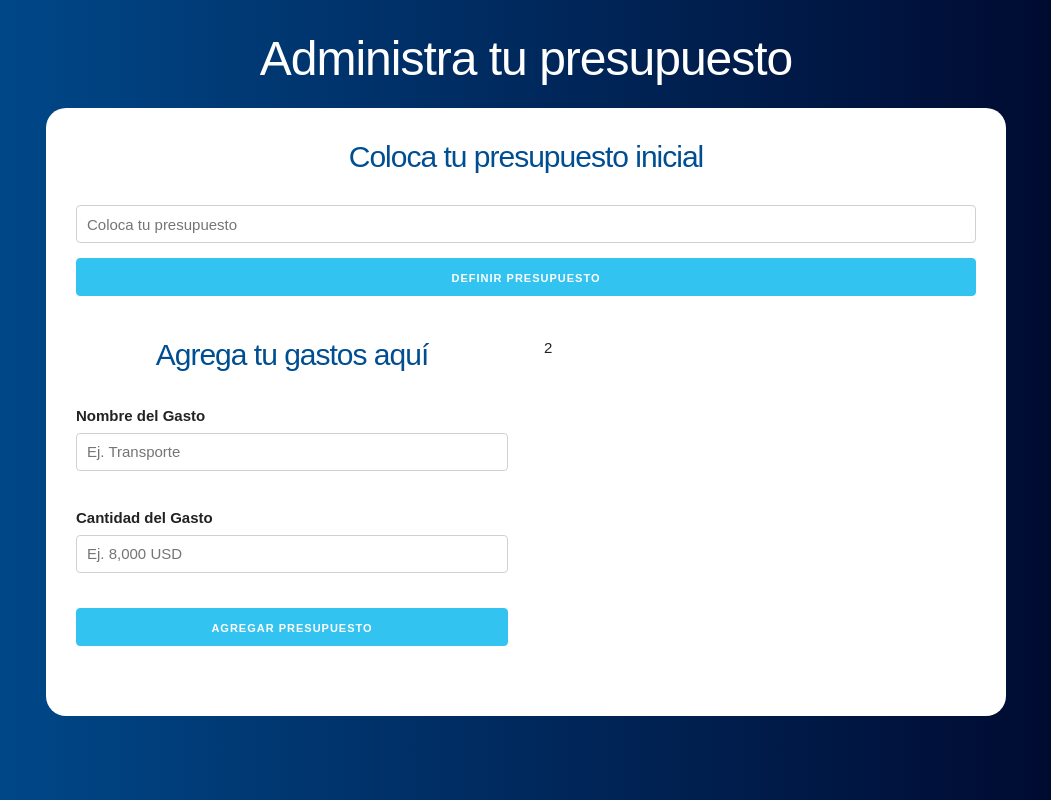
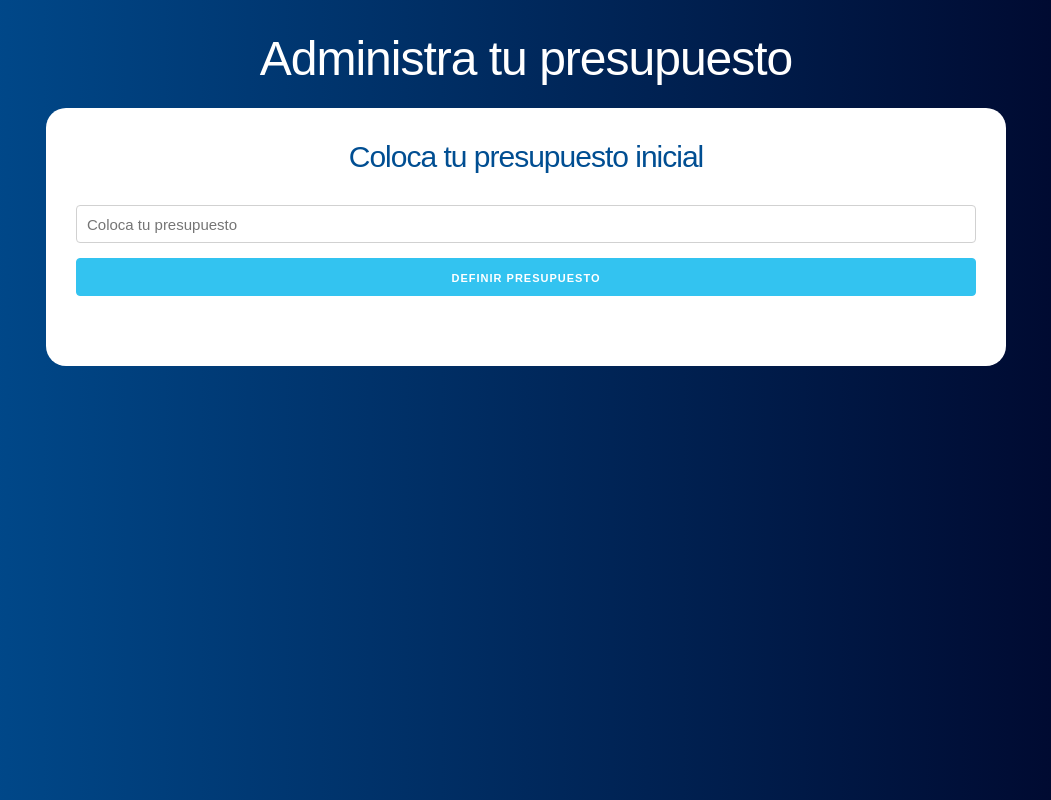
Before and after one commit to mrdebugcode/budget_manager, a React (Create React App) app: page / in a window 1280 px wide. Shown: the whole page, without its empty margins (114-1165 px from the left). Built offline with nearby package versions, Linux system fonts and the light colour scheme.

Commit message:
Se agrego la carga condicional de los componentes

```diff
--- a/src/App.js
+++ b/src/App.js
@@ -8,6 +8,7 @@ function App() {
   // Definir el state
   const [ presupuesto, guardarPresupuesto ] = useState(0);
   const [ restante, guardarRestante ] = useState(0);
+  const [ mostrarPregunta, actualizarPregunta ] = useState(true);
 
 
   return (
@@ -16,11 +17,12 @@ function App() {
             <h1>Administra tu presupuesto</h1>
 
             <div className="contenido-principal contenido">
+              {mostrarPregunta ? (
                 <Pregunta
                     guardarPresupuesto={guardarPresupuesto}
                     guardarRestante={guardarRestante}
-                />
-
+                    actualizarPregunta={actualizarPregunta}
+                  />) : (
                   <div className="row">
                     <div className="one-half column">
                       <Formulario />
@@ -29,6 +31,7 @@ function App() {
                       2
                     </div>
                   </div>
+                  )}
             </div>
 
         </header>
--- a/src/components/Pregunta.js
+++ b/src/components/Pregunta.js
@@ -1,7 +1,7 @@
 import React, { Fragment, useState } from 'react';
 import Error from './Error';
 
-const Pregunta = ({ guardarPresupuesto, guardarRestante }) => {
+const Pregunta = ({ guardarPresupuesto, guardarRestante, actualizarPregunta }) => {
 
     //Definir el State
     const [ cantidad, guardarCantidad ] = useState(0);
@@ -26,6 +26,7 @@ const Pregunta = ({ guardarPresupuesto, guardarRestante }) => {
         guardarError(false);
         guardarPresupuesto(cantidad);
         guardarRestante(cantidad);
+        actualizarPregunta(false)
     }
 
     return (
```
Lines whose indentation alone changed are shown as unchanged.
